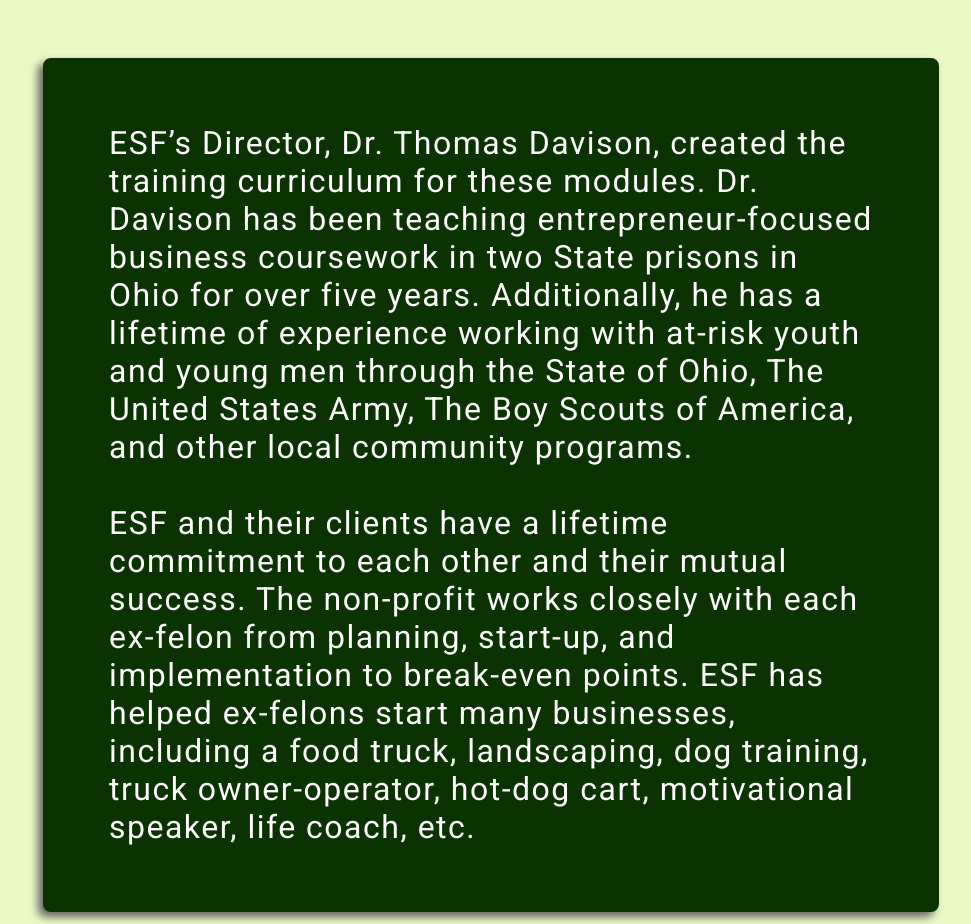
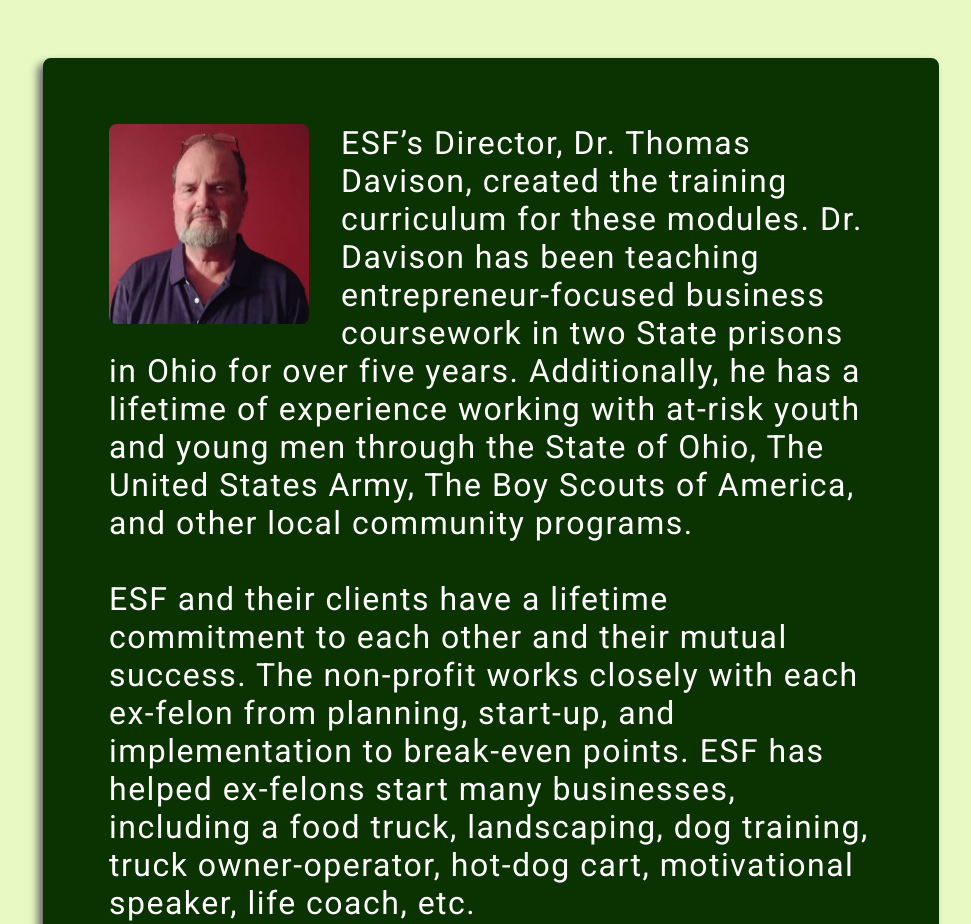
Before and after one commit to BrianBleau/esf, a Next.js app: page / in a window 1280 px wide. Shown: the part 1926-2850 px from the top of the page, without its empty margins (149-1120 px from the left). Built offline with nearby package versions, Linux system fonts and the light colour scheme.

Commit message:
added photo to directors paragraph

```diff
--- a/components/home/Overview.module.scss
+++ b/components/home/Overview.module.scss
@@ -41,4 +41,15 @@
             align-self: center;
         }
     }
+
+
 }
+
+.director{
+    float: left;
+    padding-right: 2rem;
+
+    img{
+        border-radius: 0.5rem;
+    }
+}
--- a/components/home/Overview.tsx
+++ b/components/home/Overview.tsx
@@ -1,4 +1,6 @@
-import styles from './Overview.module.scss'
+import styles from './Overview.module.scss';
+import Image from 'next/image';
+import davisonPhoto from '/public/DavisonTomphoto2.jpg'
 
 export default function Overview () {
     return(
@@ -22,7 +24,18 @@
             </div>
             <div>
                 <h1>More About ESF</h1>
+
                 <p>
+                    <span className={styles.director}>
+                        <Image
+                        src={davisonPhoto}
+                        alt="Picture of the director"
+                        width={200}
+                        height={200}
+                        />
+
+                </span>
+
                 ESF’s Director, Dr. Thomas Davison, created the training curriculum for these modules. Dr.
                 Davison has been teaching entrepreneur-focused business coursework in two State prisons in
                 Ohio for over five years. Additionally, he has a lifetime of experience working with at-risk youth
```
